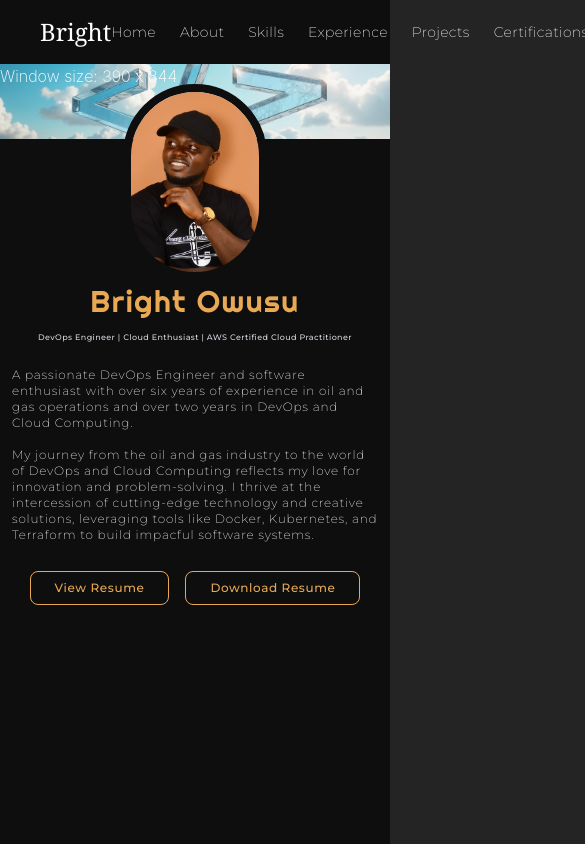
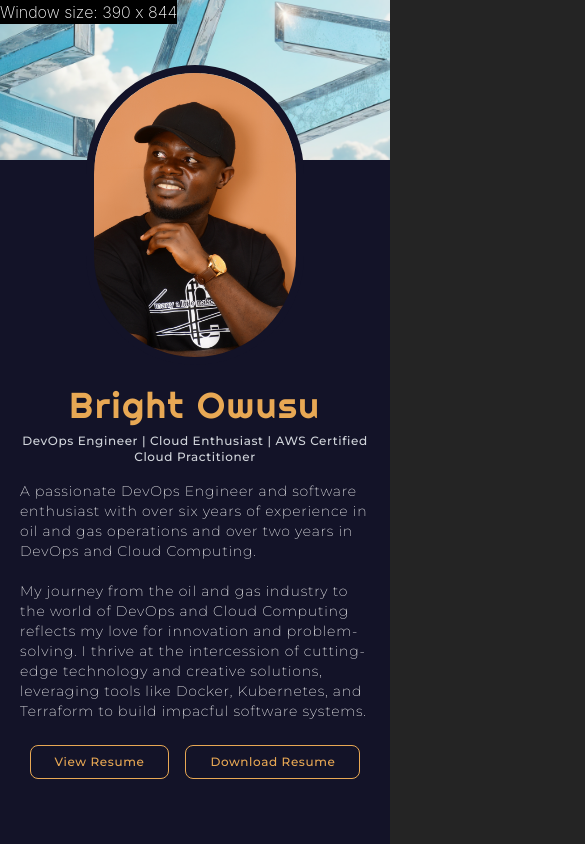
Before and after one commit to bright-owusu/my-portfolio, a React (Vite) app: page / in a window 390 px wide. Shown: the top 844 px of the page, 585 px wide, since content can reach past the window. Built offline with nearby package versions, Linux system fonts and the light colour scheme.

Commit message:
Change nav links design to sidebar and apply new responsive classes

```diff
--- a/src/App.jsx
+++ b/src/App.jsx
@@ -1,5 +1,5 @@
 import React, { useState, useEffect } from "react";
-import Header from "./components/Header";
+import Sidebar from "./components/Sidebar";
 import Hero from "./components/Hero";
 
 function App() {
@@ -21,11 +21,19 @@ function App() {
     return () => window.removeEventListener("resize", handleResize);
   }, []);
 
+
   return (
-    <div className="absolute w-full h-full text-white">
-      <Header />
-      <Hero />
-      <div className="absolute text-white">Window size: {windowSize.width} x {windowSize.height}</div>
+    <div className="h-screen w-full flex text-white bg-dark-primary">
+      {/* Sidebar */}
+      <Sidebar />
+
+      {/* Main Content */}
+      <main className="flex-none w-full s-1280:w-4/5 text-black overflow-y-auto">
+        <div className="fixed z-20 top-0 text-white bg-black">Window size: {windowSize.width} x {windowSize.height}</div>
+        <Hero />
+        {/* <Hero /> */}
+        {/* ... */}
+      </main>
     </div>
   );
 }
--- a/src/components/Header.jsx
+++ /dev/null
@@ -1,33 +0,0 @@
-import React from "react";
-
-const Header = () => {
-  return (
-    <header className="sticky top-0 z-50 bg-dark-primary backdrop-blur-sm text-white">
-      <nav className="max-w-7xl mx-auto flex justify-between items-center py-4 px-10">
-        <h1 className="text-2xl font-serif">Bright</h1>
-        <ul className="flex montserrat-thin tracking-wide space-x-6 text-sm">
-          {[
-            "Home",
-            "About",
-            "Skills",
-            "Experience",
-            "Projects",
-            "Certifications",
-            "Contact",
-          ].map((item) => (
-            <li key={item}>
-              <a
-                href={`#${item.toLowerCase()}`}
-                className="hover:text-yellow-400 transition"
-              >
-                {item}
-              </a>
-            </li>
-          ))}
-        </ul>
-      </nav>
-    </header>
-  );
-};
-
-export default Header;
--- a/src/components/Hero.jsx
+++ b/src/components/Hero.jsx
@@ -7,11 +7,11 @@ const Hero = () => {
   return (
     <section
       id="home"
-      className="h-full w-full top-0 bg-dark-primary text-white flex flex-col items-center text-center px-0 absolute"
+      className="relative flex flex-col h-screen w-full text-white justify-center text-center bg-dark-blue-prim"
     >
       {/* Banner Image */}
       <motion.div
-        className="relative w-full s-1036:h-[250px] s-740:h-[200px] overflow-hidden pt-16"
+        className="absolute top-0 z-0 w-full h-40"
         initial={{ opacity: 0, scale: 0.8 }}
         animate={{ opacity: 1, scale: 1 }}
         transition={{ duration: 1 }}
@@ -23,9 +23,10 @@ const Hero = () => {
         />
       </motion.div>
 
-      {/* Profile Picture (Overlapping Banner) */}
+      <div className="flex flex-wrap s-884:flex-nowrap z-10 justify-center s-884:gap-10 gap-5 s-884:px-10 s-680:px-24 s-320:px-5">
+        {/* Profile Picture */}
         <motion.div
-        className="absolute transform -translate-y-[-50%] s-320:top-[10%] s-740:left-[40%] s-768:left-[35%] s-740:top-[13%] s-768:top-[13%] s-1024:left-[40%] s-1024:top-[13%] s-1036:left-[40%] s-1036:top-[13%] s-1220:left-[5%] s-1350:left-[8%] s-1450:left-[10%] s-1530:left-[8%] s-1540:left-[10%] top-[20%] lg:top-[20%] rounded-full overflow-hidden w-36 s-768:h-72 s-768:w-auto s-1220:h-3/4 ipad-pro-12.9:h-3/4 ipad-pro-12.9:w-auto border-8 border-dark-primary"
+          className="flex-none s-884:h-[600px] s-768:h-[400px] s-320:h-[300px] transform -translate-y-[-50%] rounded-full overflow-hidden border-8 border-dark-blue-prim"
           initial={{ opacity: 0, y: 50 }}
           animate={{ opacity: 1, y: 0 }}
           transition={{ duration: 1, delay: 0.2 }}
@@ -37,21 +38,21 @@ const Hero = () => {
           />
         </motion.div>
 
-      <div className="s-1220:absolute s-320:items-center s-320:justify-center s-320:mt-36 s-768:mt-48 s-1036:mt-40 s-1220:mt-0 s-1540:max-w-3xl s-1530:max-w-3xl s-1450:max-w-3xl s-1350:max-w-2xl s-1220:max-w-2xl top-[40%] left-[40%]">
+        <div className="flex flex-col gap-4 justify-center">
           {/* Name and Titles */}
           <motion.div
-          className="text-left space-y-2"
+            className="s-884:text-left space-y-2"
             initial={{ opacity: 0, y: 30 }}
             animate={{ opacity: 1, y: 0 }}
             transition={{ duration: 1, delay: 0.4 }}
           >
             <div
               id="name"
-            className="righteous-regular tracking-wider text-6xl s-320:text-3xl s-500:text-4xl s-740:text-6xl font-bold s-320:text-center s-1220:text-left s-1220:px-0"
+              className="righteous-regular tracking-wider s-972:text-6xl s-900:text-5xl s-740:text-4xl s-320:text-4xl"
             >
               Bright Owusu
             </div>
-          <div className="montserrat-bold tracking-wider text-sm s-320:text-xxs s-500:text-xs text-gray-300 s-320:text-center s-1036:px-60 s-1220:text-left s-1220:px-0">
+            <div className="montserrat-bold tracking-wider s-740:text-sm s-320:text-xs text-gray-300">
               DevOps Engineer | Cloud Enthusiast | AWS Certified Cloud
               Practitioner
             </div>
@@ -60,28 +61,28 @@ const Hero = () => {
           {/* Intro Text */}
           <motion.div
             id="intro-text"
-          className="montserrat-thin tracking-wider text-left space-y-4 mt-5"
+            className="montserrat-thin tracking-wider text-left space-y-5"
             initial={{ opacity: 0, y: 30 }}
             animate={{ opacity: 1, y: 0 }}
             transition={{ duration: 1, delay: 0.6 }}
           >
-          <div className="mx-auto s-320:text-xs s-320:px-3 s-500:text-sm s-500:px-3 s-740:px-28 s-768:px-28 s-1024:px-60 s-1036:px-60 s-1220:px-0">
+            <div className="leading-normal s-320:text-sm">
               A passionate DevOps Engineer and software enthusiast with over six
-            years of experience in oil and gas operations and over two years in
-            DevOps and Cloud Computing.
+              years of experience in oil and gas operations and over two years
+              in DevOps and Cloud Computing.
             </div>
-          <div className="mx-auto s-320:text-xs s-320:px-3 s-500:text-sm s-500:px-3 s-740:px-28 s-768:px-28 s-1024:px-60 s-1036:px-60 s-1220:px-0">
-            My journey from the oil and gas industry to the world of DevOps and
-            Cloud Computing reflects my love for innovation and problem-solving.
-            I thrive at the intercession of cutting-edge technology and creative
-            solutions, leveraging tools like Docker, Kubernetes, and Terraform
-            to build impacful software systems.
+            <div className="leading-normal s-320:text-sm">
+              My journey from the oil and gas industry to the world of DevOps
+              and Cloud Computing reflects my love for innovation and
+              problem-solving. I thrive at the intercession of cutting-edge
+              technology and creative solutions, leveraging tools like Docker,
+              Kubernetes, and Terraform to build impacful software systems.
             </div>
           </motion.div>
 
           {/* Buttons */}
           <motion.div
-          className="flex montserrat-bold text-xs font-secondary tracking-wider space-x-4 mt-7 s-320:justify-center s-1220:justify-start"
+            className="flex montserrat-bold text-xs font-secondary tracking-wider space-x-4 mt-2 s-320:justify-center s-1220:justify-start"
             initial={{ opacity: 0, scale: 0.8 }}
             animate={{ opacity: 1, scale: 1 }}
             transition={{ duration: 1, delay: 0.8 }}
@@ -94,6 +95,7 @@ const Hero = () => {
             </button>
           </motion.div>
         </div>
+      </div>
     </section>
   );
 };
--- /dev/null
+++ b/src/components/Sidebar.jsx
@@ -0,0 +1,32 @@
+import React, { useState, useEffect} from "react";
+
+const Sidebar = () => {
+
+
+  return (
+    <aside className="flex-none w-1/5 hidden s-1280:block h-full flex-col p-4 bg-sidebar">
+      <h1 className="montserrat-bold text-3xl">Bright</h1>
+      <nav className="flex flex-col mt-10 space-y-4">
+        {[
+          "Home",
+          "About",
+          "Skills",
+          "Experience",
+          "Projects",
+          "Certifications",
+          "Contact",
+        ].map((item) => (
+          <a
+            key={item}
+            href={`#${item.toLowerCase()}`}
+            className="montserrat-md text-sm font-light hover:text-yellow-400 transition"
+          >
+            {item}
+          </a>
+        ))}
+      </nav>
+    </aside>
+  );
+};
+
+export default Sidebar;
--- a/src/index.css
+++ b/src/index.css
@@ -9,6 +9,7 @@
 
   --dark-primary-color: #0e0e0e;
   --dark-secondary-color: #202020;
+  --dark-blue-prim: #131328;
 
   /* Text colors */
   --text-primary: #212529;
@@ -39,65 +40,19 @@
   -moz-osx-font-smoothing: grayscale;
 }
 
-/*
-a {
-  font-weight: 500;
-  color: #646cff;
-  text-decoration: inherit;
-}
-a:hover {
-  color: #535bf2;
-}
-
-body {
-  margin: 0;
-  display: flex;
-  place-items: center;
-  min-width: 320px;
-  min-height: 100vh;
-}
-
-h1 {
-  font-size: 3.2em;
-  line-height: 1.1;
-}
-
-button {
-  border-radius: 8px;
-  border: 1px solid transparent;
-  padding: 0.6em 1.2em;
-  font-size: 1em;
-  font-weight: 500;
-  font-family: inherit;
-  background-color: #1a1a1a;
-  cursor: pointer;
-  transition: border-color 0.25s;
-}
-button:hover {
-  border-color: #646cff;
-}
-button:focus,
-button:focus-visible {
-  outline: 4px auto -webkit-focus-ring-color;
-}
-
-@media (prefers-color-scheme: light) {
-  :root {
-    color: #213547;
-    background-color: #ffffff;
-  }
-  a:hover {
-    color: #747bff;
-  }
-  button {
-    background-color: #f9f9f9;
-  }
-} */
-
 @tailwind base;
 @tailwind components;
 @tailwind utilities;
 
+html,
+body {
+  height: 100%;
+  margin: 0;
+  padding: 0;
+}
+html {
+  scroll-behavior: smooth;
+}
 
 /* Fonts */
 .righteous-regular {
@@ -111,7 +66,7 @@ button:focus-visible {
   font-weight: 200;
   font-style: normal;
 }
-.montserrat-medium {
+.montserrat-md {
   font-family: "Montserrat", sans-serif;
   font-optical-sizing: auto;
   font-weight: 300;
@@ -136,6 +91,15 @@ html {
 .bg-dark-primary {
   background-color: var(--dark-primary-color);
 }
+.bg-dark-sec {
+  background-color: var(--dark-secondary-color);
+}
+.bg-dark-blue-prim {
+  background-color: var(--dark-blue-prim);
+}
+.bg-sidebar {
+  background-color: #171830;
+}
 
 #name {
   color: var(--secondary-color);
@@ -143,9 +107,12 @@ html {
 #intro-text {
   font-size: 1rem;
 }
+/* #profile-pic {
+  height: 600px;
+} */
 
-.border-dark-primary {
-  border-color: var(--dark-primary-color);
+.border-dark-blue-prim {
+  border-color: var(--dark-blue-prim);
 }
 .border-secondary {
   border-color: var(--secondary-color);
--- a/tailwind.config.js
+++ b/tailwind.config.js
@@ -6,12 +6,18 @@ export default {
       screens: {
         's-320': '320px',
         's-500': '500px',
+        's-680': '680px',
         's-740': '740px',
         's-768': '768px',
+        's-884': '884px',
+        's-900': '900px',
+        's-972': '972px',
         's-1024': '1024px',
         's-1036': '1036px',
         's-1220': '1220px',
+        's-1280': '1280px',
         's-1350': '1350px',
+        's-1380': '1380px',
         's-1450': '1450px',
         's-1530': '1530px',
         's-1540': '1540px',
```
Lines whose indentation alone changed are shown as unchanged.
